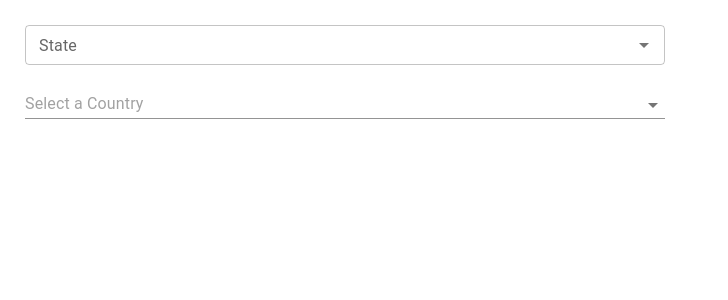
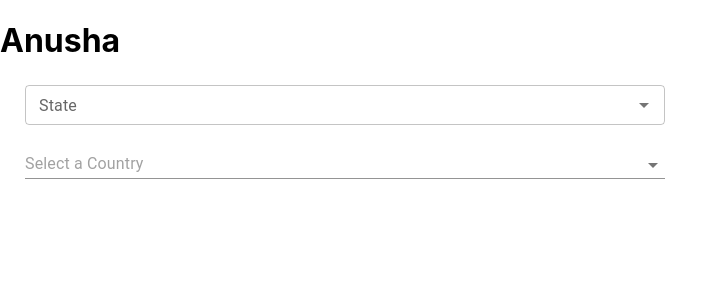
Before and after one commit to AnuGangarapu/auto-complete, a React (Create React App) app: page / in a window 1280 px wide. Shown: the top 300 px of the page, without its empty margins (0-728 px from the left). Built offline with nearby package versions, Linux system fonts and the light colour scheme.

Commit message:
Heading Change

```diff
--- a/src/App.js
+++ b/src/App.js
@@ -8,6 +8,7 @@ function App() {
 
 
       <div >
+        <h1>Anusha</h1>
          <AutoComplete option={states}   add={false} variant="outlined"  label="State"/>
           <AutoComplete option={countries} add={true} placeholder={"Select a Country"}  variant="standard" />
         </div>
```
